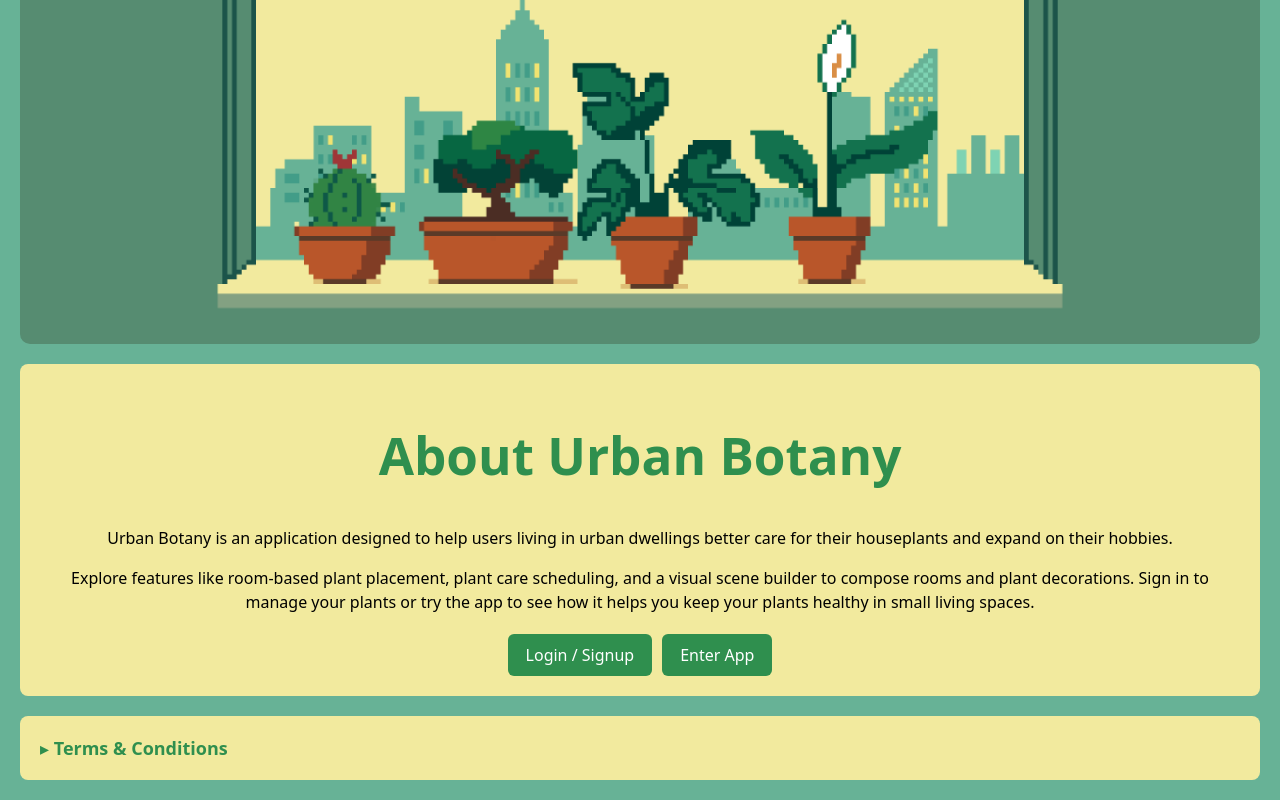
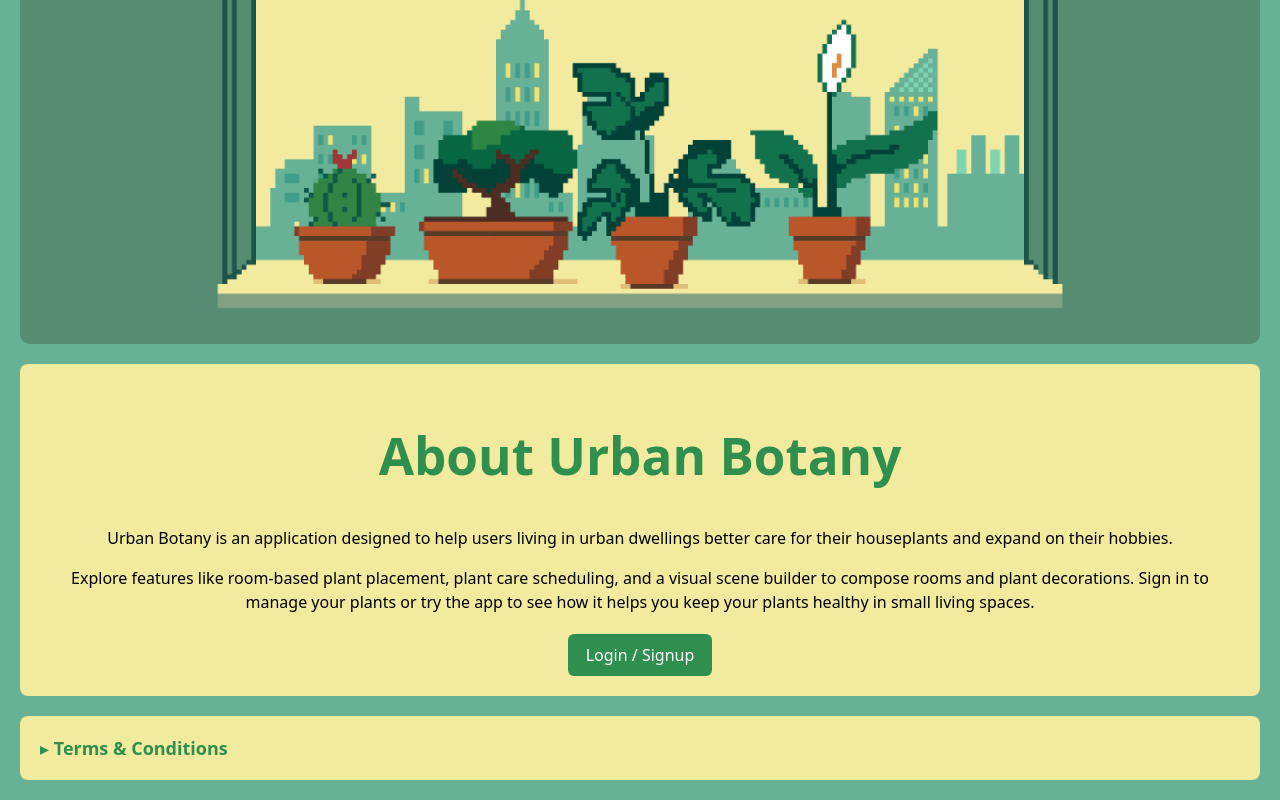
Before and after one commit to SoftwareError54/Urban-Botany, a React (Vite) app in the folder Frontend/: page / in a window 1280 px wide. Shown: the part 294-1094 px from the top of the page. Built offline with nearby package versions, Linux system fonts and the light colour scheme; no server answers; a web font is replaced by a local one.

Commit message:
removing second button from landing page

```diff
--- a/Frontend/src/Pages/Landing.jsx
+++ b/Frontend/src/Pages/Landing.jsx
@@ -35,7 +35,6 @@ export default function Landing(){
         </p>
         <div style={{marginTop:20,display:'flex',flexWrap:'wrap',gap:10,justifyContent:'center'}}>
           <button onClick={() => navigate('/auth')} style={{backgroundColor:'#2F8F4E',color:'#ffffff',border:'none',padding:'10px 18px',borderRadius:6,cursor:'pointer',fontSize:16}}>Login / Signup</button>
-          <button onClick={() => navigate('/rooms')} style={{backgroundColor:'#2F8F4E',color:'#ffffff',border:'none',padding:'10px 18px',borderRadius:6,cursor:'pointer',fontSize:16}}>Enter App</button>
         </div>
       </section>
 
```
